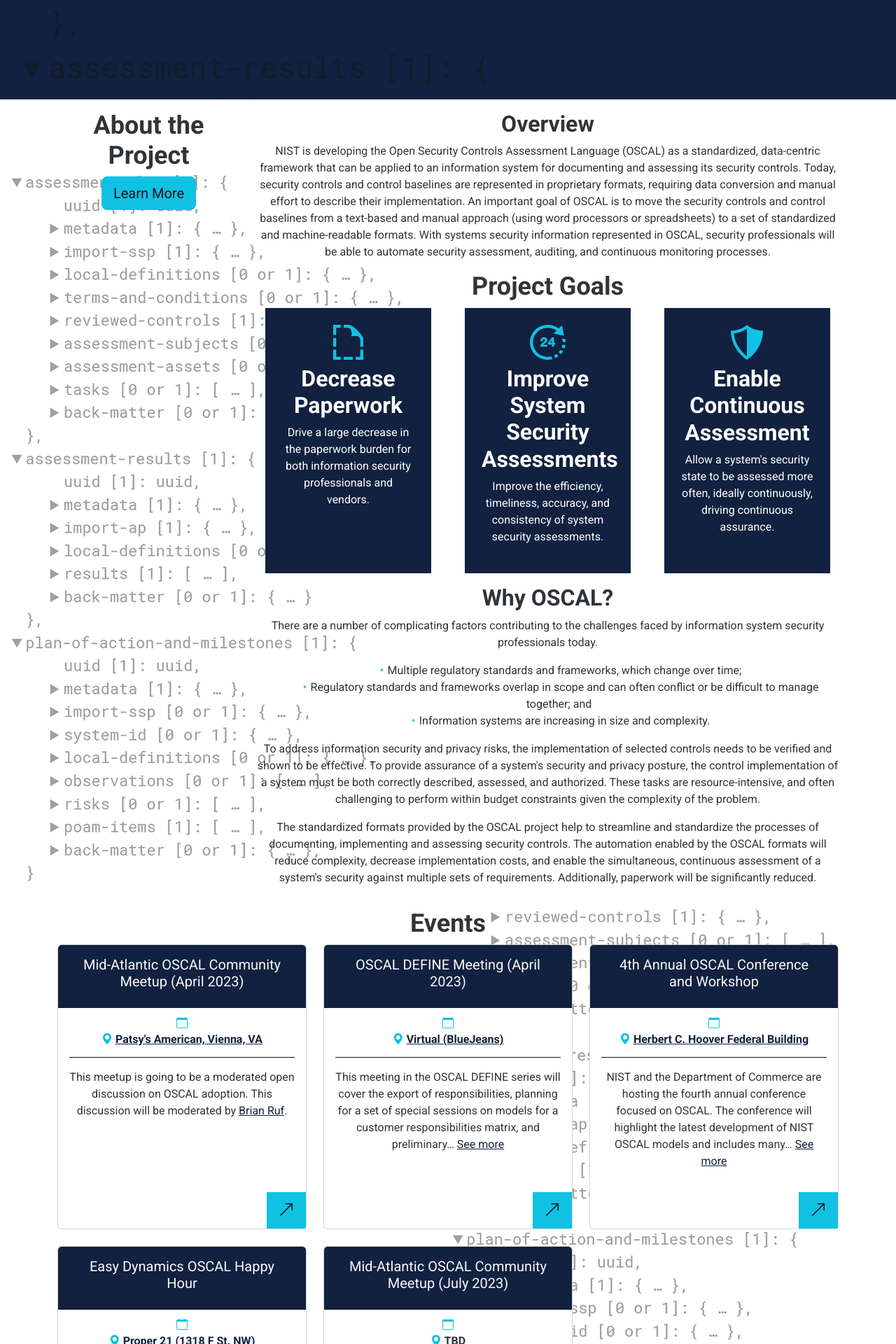
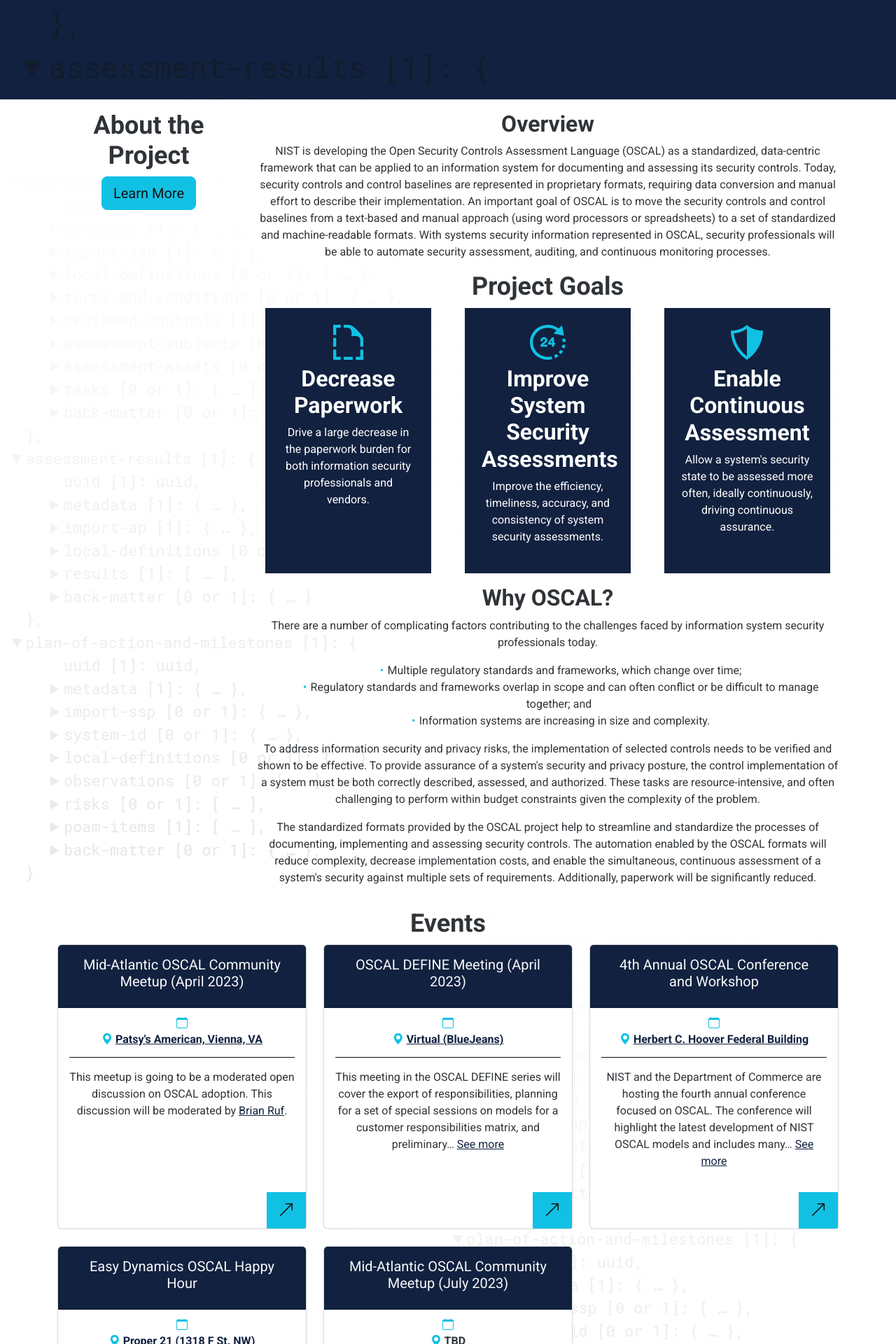
Before and after one commit to EasyDynamics/oscal.io, a Jekyll site: the page built from index.html, in a window 1280 px wide. Shown: the part 768-2688 px from the top of the page at 70% size. Built offline with Jekyll 4.4.1, drawn with Linux system fonts in a browser that asks for light colours.

Commit message:
fix(css): Add gradients to lower page images

```diff
--- a/assets/css/home.scss
+++ b/assets/css/home.scss
@@ -38,11 +38,13 @@ $bgcolor: rgba(0, 17, 49, .93);
 }
 
 .opaque-image-bottom-left {
-  background: url(../img/oscal-outline-bg.png) no-repeat bottom left;
+  background: linear-gradient(to bottom, rgba(255, 255, 255, 1), rgba(255, 255, 255, 0.75)),
+  url(../img/oscal-outline-bg.png) no-repeat bottom left;
 }
 
 .opaque-image-bottom-right {
-  background: url(../img/oscal-outline-bg.png) no-repeat bottom right;
+  background: linear-gradient(to bottom, rgba(255, 255, 255, 1), rgba(255, 255, 255, 0.75)),
+  url(../img/oscal-outline-bg.png) no-repeat bottom right;
 }
 
 .navbar {
```
